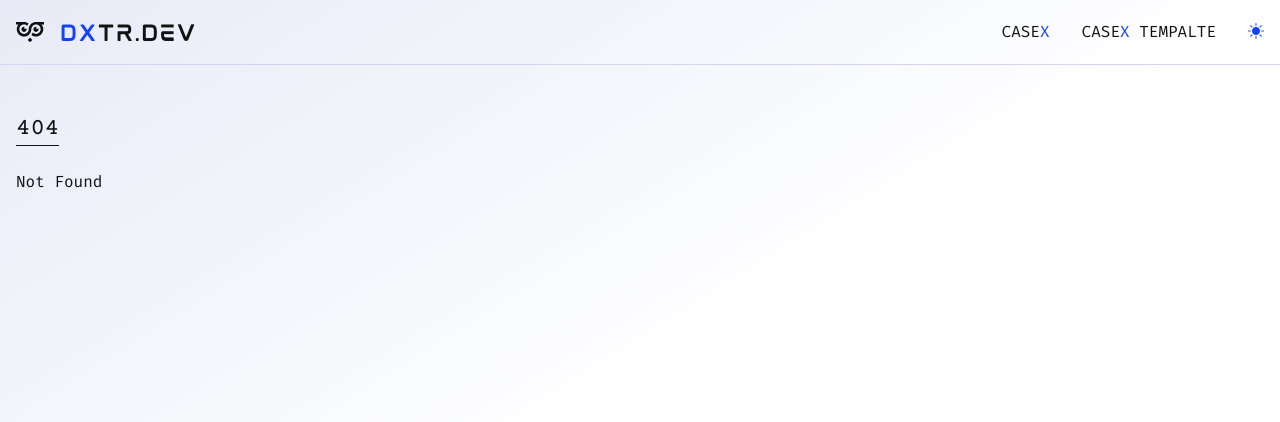
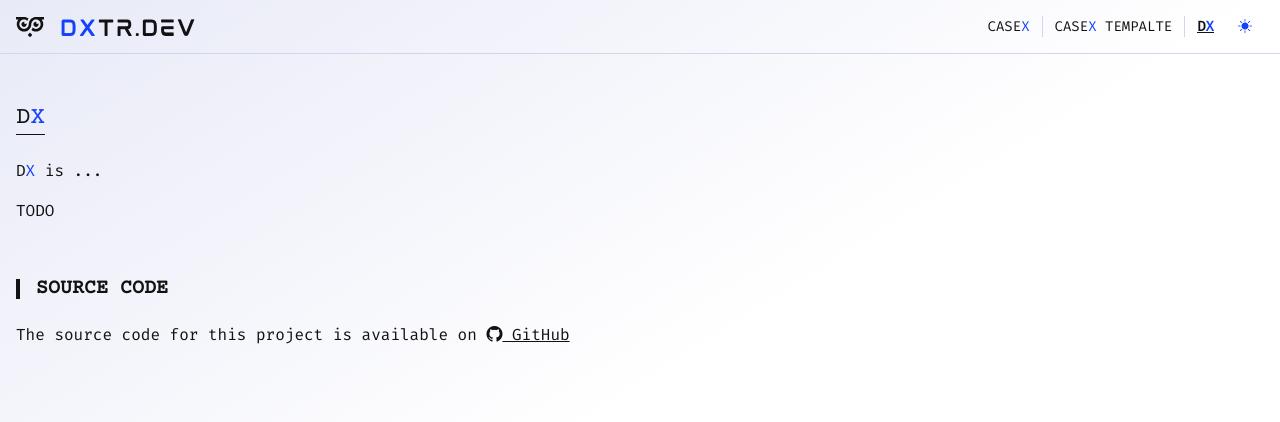
Before and after one commit to dxtr-dot-dev/dxtr.dev, a SvelteKit app: page /dx in a window 1280 px wide. Before the commit this address had no page. Shown: the top 422 px of the page. Built offline with nearby package versions, Linux system fonts and the light colour scheme.

Commit message:
Ad nav separators

```diff
--- a/src/lib/components/theme-switcher.svelte
+++ /dev/null
@@ -1,18 +0,0 @@
-<script lang="ts">
-	import type { Theme } from '$lib/types/Theme';
-
-	export let value: Theme;
-
-	$: nextTheme = value === 'light' ? 'dark' : 'light';
-
-	$: toggle = () => {
-		value = value === 'light' ? 'dark' : 'light';
-	};
-</script>
-
-<button class="relative text-primary" on:click={toggle}>
-	<span class="sr-only">switch to ${nextTheme} theme</span>
-
-	<i class="dark:hidden bi bi-sun-fill" />
-	<i class="hidden dark:inline bi bi-moon-stars-fill" />
-</button>
--- a/src/routes/+layout.svelte
+++ b/src/routes/+layout.svelte
@@ -6,13 +6,14 @@
 	import { page } from '$app/stores';
 
 	import Logo from '$lib/components/logo.svelte';
-	import ThemeSwitcher from '$lib/components/theme-switcher.svelte';
 	import { useTheme } from '$lib/hooks/use-theme';
 	import { useThemeMeta } from '$lib/hooks/use-theme-meta';
 	import '../app.css';
 
 	const theme = useTheme();
 	useThemeMeta(theme);
+
+	$: toggle = () => theme.update((current) => (current === 'light' ? 'dark' : 'light'));
 </script>
 
 <svelte:head>
@@ -37,7 +38,7 @@
 		<div class="flex-1" />
 
 		<nav>
-			<ul class="gap-8 flex items-center">
+			<ul class="flex items-center text-sm">
 				<li
 					aria-current={$page.url.pathname === '/casex' ? 'page' : undefined}
 					class:selected={$page.url.pathname === '/casex'}
@@ -52,8 +53,20 @@
 					<a href="/casex-template">CASE<span class="text-primary">X</span> TEMPALTE</a>
 				</li>
 
+				<li
+					aria-current={$page.url.pathname === '/dx' ? 'page' : undefined}
+					class:selected={$page.url.pathname === '/dx'}
+				>
+					<a href="/dx">D<span class="text-primary">X</span></a>
+				</li>
+
 				<li>
-					<ThemeSwitcher bind:value={$theme} />
+					<button class="relative text-primary" on:click={toggle}>
+						<span class="sr-only">toggle dark mode</span>
+
+						<i class="dark:hidden bi bi-sun-fill" />
+						<i class="hidden dark:inline bi bi-moon-stars-fill" />
+					</button>
 				</li>
 			</ul>
 		</nav>
@@ -68,4 +81,16 @@
 	.selected {
 		@apply font-bold underline;
 	}
+
+	li {
+		@apply leading-normal;
+	}
+
+	li > * {
+		@apply px-3;
+	}
+
+	li:not(:first-child):not(:last-child) {
+		@apply border-l border-l-paper;
+	}
 </style>
--- /dev/null
+++ b/src/routes/dx/+page.svelte
@@ -0,0 +1,27 @@
+<script lang="ts">
+	import Head from '$lib/components/head.svelte';
+</script>
+
+<Head title="DX" />
+
+<section>
+	<h1>D<span class="text-primary">X</span></h1>
+
+	<p>
+		D<span class="text-primary">X</span> is ...
+	</p>
+
+	<p>TODO</p>
+</section>
+
+<section>
+	<h2>Source Code</h2>
+
+	<p>
+		The source code for this project is available on <a
+			href="https://github.com/dxtr-dot-dev/dx"
+			target="_blank"
+			rel="noreferrer"><i class="bi bi-github" /> GitHub</a
+		>
+	</p>
+</section>
--- /dev/null
+++ b/src/routes/dx/+page.ts
@@ -0,0 +1,3 @@
+// since there's no dynamic data here, we can prerender
+// it so that it gets served as a static asset in production
+export const prerender = true;
```
